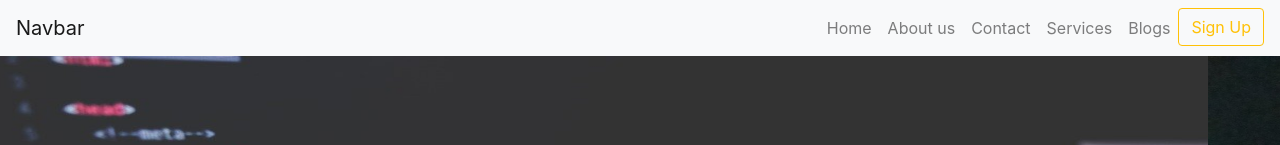
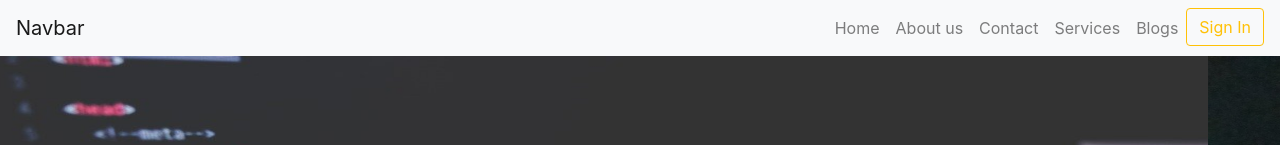
Before and after one commit to Atef-ui/Bootstrap.github.io, a plain HTML site: page index.html in a window 1280 px wide. Shown: the top 145 px of the page. Drawn offline with Linux system fonts and the light colour scheme; a web font is replaced by a local one.

Commit message:
wddffsfsdvvd
ddvfdzs

```diff
--- a/index.html
+++ b/index.html
@@ -30,7 +30,7 @@
 				</li>
 				<li>
 					<a href="index2.html">
-						<button class="btn btn-outline-warning">Sign Up</button>
+						<button class="btn btn-outline-warning">Sign In</button>
 					</a>
 				</li>
 			</ul>
```
